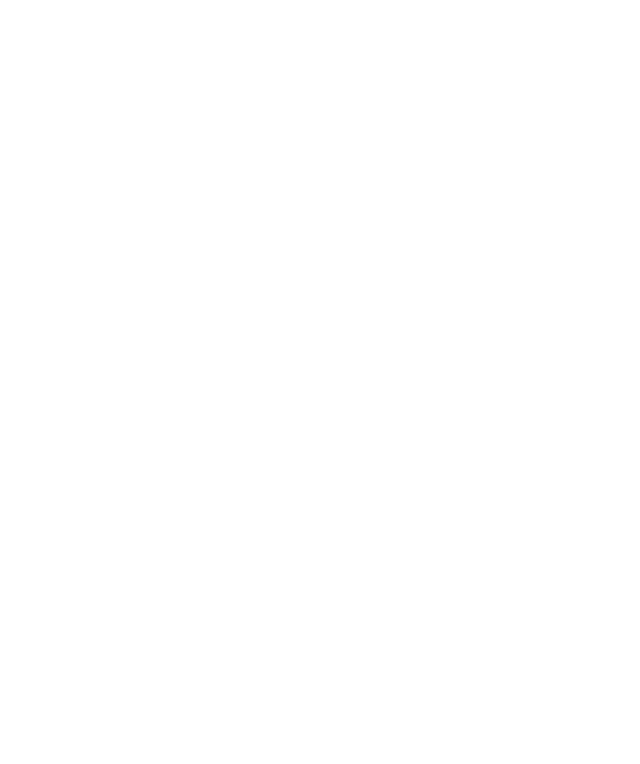
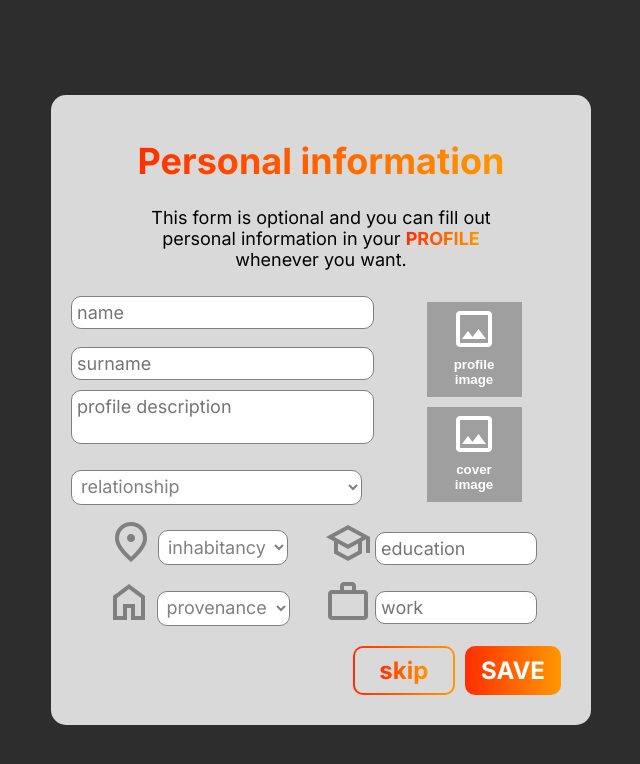
Before and after one commit to RobertNeat/parrotsocial-react-client, a React (Create React App) app: page /register_continue/1 in a window 1280 px wide. Before the commit this address had no page. Shown: the top 764 px of the page, without its empty margins (319-959 px from the left). Built offline with nearby package versions, Linux system fonts and the light colour scheme.

Commit message:
added register_initial logic

```diff
--- a/src/App.js
+++ b/src/App.js
@@ -18,19 +18,18 @@ function App() {
     <Router>
       <Routes>
         <Route exact path="/" element={token ? <Home /> : <Login />} />
+        <Route exact path="/login" element={token ? <Home /> : <Login />} />
 
         <Route
           exact
-          path="/login"
-          element={token ? <Navigate to="/" /> : <Login />}
+          path="/register"
+          element={token ? <Home /> : <RegisterInitial />}
         />
         <Route
           exact
-          path="/register"
-          element={token ? <Navigate to="/" /> : <RegisterInitial />}
+          path="/register_continue/:userId"
+          element={<RegisterDetail />}
         />
-
-        <Route exact path="/register/:userId" element={<RegisterDetail />} />
       </Routes>
     </Router>
   );
--- a/src/pages/login/Login.jsx
+++ b/src/pages/login/Login.jsx
@@ -98,7 +98,7 @@ export default function Login() {
                 <p className="lgn-p">
                   Don't have an account?
                   <br />
-                  <a href="/" className="lgn-a">
+                  <a href="/register" className="lgn-a">
                     Register{" "}
                   </a>
                   yourself now
--- a/src/pages/login/login.css
+++ b/src/pages/login/login.css
@@ -93,6 +93,7 @@
   margin-left: 5px;
   font-size: x-large;
   font-family: "Inter", sans-serif;
+  cursor: pointer;
 }
 
 .lgn-p {
--- a/src/pages/registerDetail/RegisterDetail.js
+++ b/src/pages/registerDetail/RegisterDetail.js
@@ -5,35 +5,39 @@ export default function RegisterDetail() {
   return (
     <>
       <div className="reg-detail">
-        <div className="background-pane">
-          <div className="header">
-            <h1 className="h1">Personal information</h1>
-            <p className="p">
+        <div className="reg-det-background-pane">
+          <div className="reg-det-header">
+            <h1 className="reg-det-h1">Personal information</h1>
+            <p className="reg-det-p">
               This form is optional and you can fill out personal information in
               your{" "}
-              <a href="#" className="a">
+              <a href="#" className="reg-det-a">
                 PROFILE
               </a>{" "}
               whenever you want.
             </p>
           </div>
-          <form>
-            <div className="section-one">
-              <div className="subsection-one">
-                <input type="text" className="input" placeholder="name"></input>
+          <form className="reg-det-form">
+            <div className="reg-det-section-one">
+              <div className="reg-det-subsection-one">
+                <input
+                  type="text"
+                  className="reg-det-input"
+                  placeholder="name"
+                ></input>
                 <br />
                 <input
                   type="text"
-                  className="input"
+                  className="reg-det-input"
                   placeholder="surname"
                 ></input>
                 <br />
                 <textarea
-                  className="textarea"
+                  className="reg-det-textarea"
                   placeholder="profile description"
                 ></textarea>
                 <br />
-                <select name="relationship" className="relationship">
+                <select name="relationship" className="reg-det-relationship">
                   <option value="" disabled selected>
                     relationship
                   </option>
@@ -42,24 +46,28 @@ export default function RegisterDetail() {
                   <option value="opition_3">option_3</option>
                 </select>
               </div>
-              <div className="subsection-two">
-                <button className="gray-btn">
-                  <span className="material-symbols-outlined white">image</span>
-                  <p className="p-btn">profile image</p>
+              <div className="reg-det-subsection-two">
+                <button className="reg-det-gray-btn">
+                  <span className="material-symbols-outlined reg-det-white">
+                    image
+                  </span>
+                  <p className="reg-det-p-btn">profile image</p>
                 </button>
-                <button className="gray-btn">
-                  <span className="material-symbols-outlined white">image</span>
-                  <p className="p-btn">cover image</p>
+                <button className="reg-det-gray-btn">
+                  <span className="material-symbols-outlined reg-det-white">
+                    image
+                  </span>
+                  <p className="reg-det-p-btn">cover image</p>
                 </button>
               </div>
             </div>
-            <div className="section-two">
-              <div className="column-one">
-                <div className="row">
-                  <span class="material-symbols-outlined icon">
+            <div className="reg-det-section-two">
+              <div className="reg-det-column-one">
+                <div className="reg-det-row">
+                  <span class="material-symbols-outlined reg-det-icon">
                     location_on
                   </span>
-                  <select name="inhabitancy" className="select">
+                  <select name="inhabitancy" className="reg-det-select">
                     <option value="" disabled selected>
                       inhabitancy
                     </option>
@@ -68,10 +76,12 @@ export default function RegisterDetail() {
                     <option value="opition_3">option_3</option>
                   </select>
                 </div>
-                <div className="row">
-                  <span className="material-symbols-outlined icon">home</span>
+                <div className="reg-det-row">
+                  <span className="material-symbols-outlined reg-det-icon">
+                    home
+                  </span>
 
-                  <select name="provenance" className="select">
+                  <select name="provenance" className="reg-det-select">
                     <option value="" disabled selected>
                       provenance
                     </option>
@@ -81,28 +91,36 @@ export default function RegisterDetail() {
                   </select>
                 </div>
               </div>
-              <div className="column-two">
-                <div className="row">
-                  <span className="material-symbols-outlined icon">school</span>
+              <div className="reg-det-column-two">
+                <div className="reg-det-row">
+                  <span className="material-symbols-outlined reg-det-icon">
+                    school
+                  </span>
                   <input
                     type="text"
                     placeholder="education"
-                    className="input-school"
+                    className="reg-det-input-school"
                   ></input>
                 </div>
-                <div className="row">
-                  <span className="material-symbols-outlined icon">work</span>
+                <div className="reg-det-row">
+                  <span className="material-symbols-outlined reg-det-icon">
+                    work
+                  </span>
                   <input
                     type="text"
                     placeholder="work"
-                    className="input-work"
+                    className="reg-det-input-work"
                   ></input>
                 </div>
               </div>
             </div>
-            <div className="button-section">
-              <button type="cancel" data="skip" className="cancel-btn"></button>
-              <button type="submit" className="save-btn">
+            <div className="reg-det-button-section">
+              <button
+                type="cancel"
+                data="skip"
+                className="reg-det-cancel-btn"
+              ></button>
+              <button type="submit" className="reg-det-save-btn">
                 SAVE
               </button>
             </div>
--- a/src/pages/registerDetail/registerDetail.css
+++ b/src/pages/registerDetail/registerDetail.css
@@ -10,7 +10,7 @@
   justify-content: center;
 }
 
-.background-pane {
+.reg-det-background-pane {
   border-radius: 15px;
   background-color: #d9d9d9;
   padding: 20px;
@@ -22,56 +22,56 @@
   justify-content: center;
 }
 
-.header {
+.reg-det-header {
   font-size: large;
   width: 75%;
 }
 
-.h1 {
+.reg-det-h1 {
   background: -webkit-linear-gradient(left, #ff2e00, #ff9800);
   -webkit-background-clip: text;
   -webkit-text-fill-color: transparent;
   text-align: center;
 }
 
-.p {
+.reg-det-p {
   font-size: large;
   font-weight: normal;
   text-align: center;
 }
 
-.a {
+.reg-det-a {
   font-weight: bold;
   background: -webkit-linear-gradient(left, #ff2e00, #ff9800);
   -webkit-background-clip: text;
   -webkit-text-fill-color: transparent;
 }
 
-.a:link,
-.a:visited,
-.a:hover,
-.a:active {
+.reg-det-a:link,
+.reg-det-a:visited,
+.reg-det-a:hover,
+.reg-det-a:active {
   text-decoration: none;
 }
 
-form {
+.reg-det-form {
   width: 100%;
 }
 
-.section-one {
+.reg-det-section-one {
   display: flex;
   flex-direction: row;
   justify-content: space-between;
 }
 
-.subsection-one {
+.reg-det-subsection-one {
   width: 60%;
   padding-right: 3%;
 }
 
-.input,
-.textarea,
-.relationship {
+.reg-det-input,
+.reg-det-textarea,
+.reg-det-relationship {
   width: 100%;
   border-radius: 10px;
   border: 1px solid gray;
@@ -83,16 +83,16 @@ form {
   font-family: "Inter", sans-serif;
 }
 
-.textarea {
+.reg-det-textarea {
   resize: none;
 }
 
-.relationship {
+.reg-det-relationship {
   resize: none;
   color: gray;
 }
 
-.subsection-two {
+.reg-det-subsection-two {
   width: 40%;
   display: flex;
   flex-direction: column;
@@ -100,7 +100,7 @@ form {
   align-items: center;
 }
 
-.gray-btn {
+.reg-det-gray-btn {
   width: 95px;
   height: 95px;
   margin: 5px;
@@ -109,26 +109,27 @@ form {
   border-radius: 0;
   border: none;
   background-color: #9f9f9f;
+  cursor: pointer;
 }
 
-.p-btn {
+.reg-det-p-btn {
   color: white;
   font-weight: 700;
 }
 
-.white {
+.reg-det-white {
   color: white;
   scale: 2;
 }
 
-.section-two {
+.reg-det-section-two {
   display: flex;
   flex-direction: row;
   justify-content: space-between;
 }
 
-.column-one,
-.column-two {
+.reg-det-column-one,
+.reg-det-column-two {
   display: flex;
   flex-direction: column;
   align-items: center;
@@ -136,14 +137,14 @@ form {
   width: 50%;
 }
 
-.icon {
+.reg-det-icon {
   scale: 2;
   margin: 10px;
   padding: 5px;
   color: gray;
 }
 
-.select {
+.reg-det-select {
   border-radius: 10px;
   border: 1px solid gray;
   background-color: white;
@@ -155,8 +156,8 @@ form {
   color: gray;
 }
 
-.input-school,
-.input-work {
+.reg-det-input-school,
+.reg-det-input-work {
   border-radius: 10px;
   border: 1px solid gray;
   background-color: white;
@@ -168,14 +169,14 @@ form {
   width: 60%;
 }
 
-.button-section {
+.reg-det-button-section {
   display: flex;
   justify-content: flex-end;
   align-items: baseline;
   flex-direction: row;
 }
 
-.cancel-btn {
+.reg-det-cancel-btn {
   padding: 0.75em 2em;
   border: none;
   outline: none;
@@ -186,7 +187,7 @@ form {
   z-index: 1;
 }
 
-.cancel-btn::before {
+.reg-det-cancel-btn::before {
   content: "";
   position: absolute;
   top: 2px;
@@ -198,7 +199,7 @@ form {
   z-index: -1;
 }
 
-.cancel-btn::after {
+.reg-det-cancel-btn::after {
   content: attr(data);
   font-size: x-large;
   font-family: "Inter", sans-serif;
@@ -208,7 +209,7 @@ form {
   color: transparent;
 }
 
-.save-btn {
+.reg-det-save-btn {
   width: 4em;
   border-radius: 10px;
   border: none;
```
Also changed, not shown: src/pages/registerInitial/RegisterInitial.js (+40 -8 lines).
